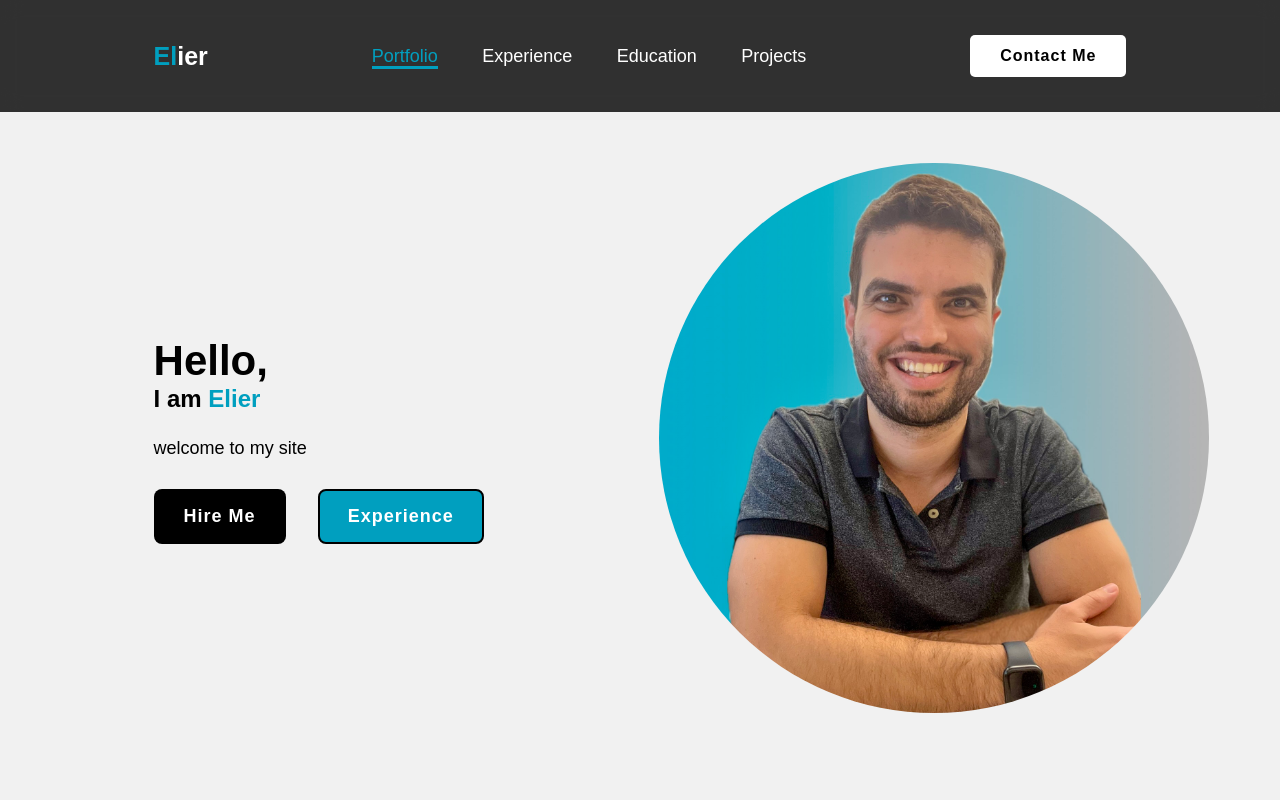
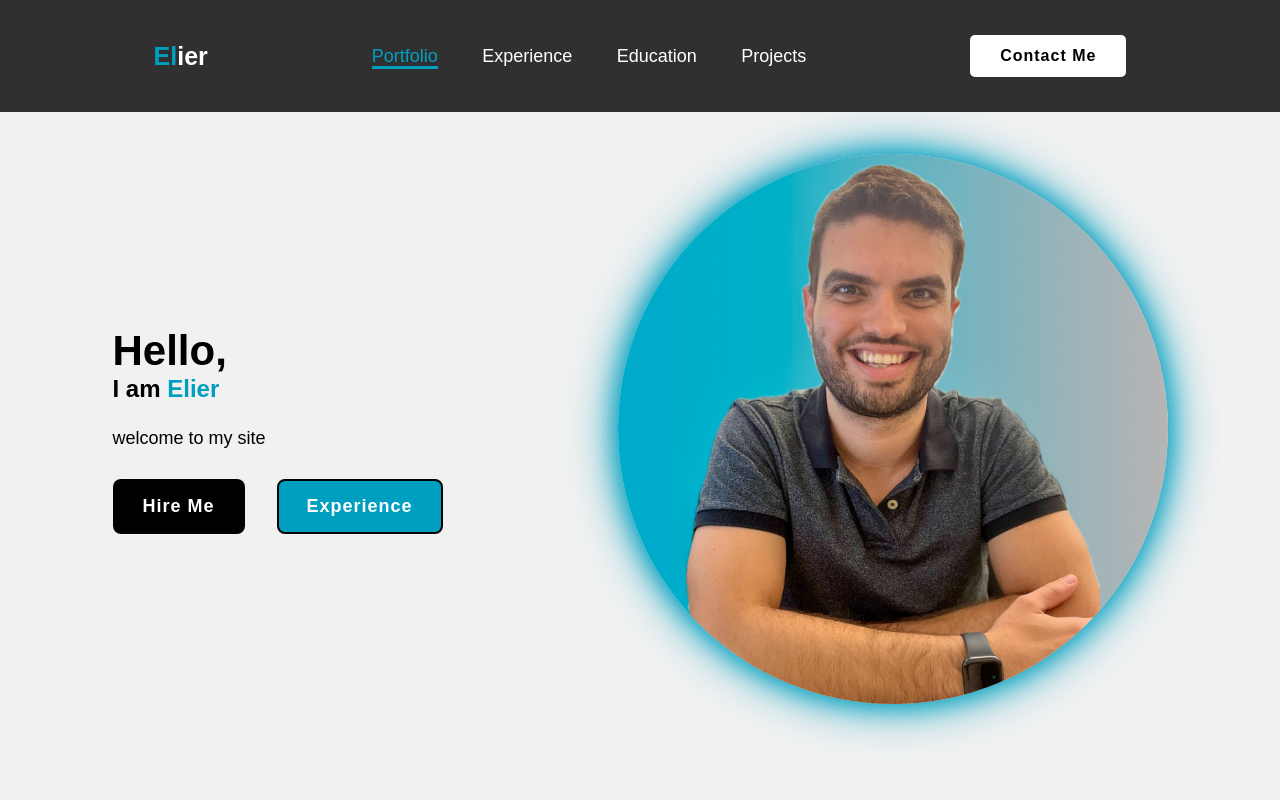
Before and after one commit to ElierEstopinan/Portfolio-Website, a plain HTML site: page index.html in a window 1280 px wide. Shown: the top 800 px of the page. Drawn offline with nearby package versions, Linux system fonts and the light colour scheme.

Commit message:
Refactor home section layout and enhance image styling

```diff
--- a/style.css
+++ b/style.css
@@ -63,13 +63,12 @@ span {
   color: white
 }
 .home{
-  width: 100%;
-  min-height: 110vh;
+  display: flex;
+  justify-content: center;
+  align-items: center;
+  padding: 12% 18%;
+  gap: 10em;
   background: rgb(241, 241, 241);
-  display: flex;
-  align-items: center;
-  gap: 10em;
-  padding: 30px 12%;
 }
 .home-content {
   max-width: 800px;
@@ -124,8 +123,11 @@ span {
   color: black;
 }
 .img-box img{
+  position: relative;
+  width: 550px;
+  box-shadow: 0 0 25px #009fbf,
+              0 0 50px #009fbf;
   border-radius: 50%;
-  width: 550px;
 }
 ::-webkit-scrollbar {
   width: 15px;
```
Also changed, not shown: index.html (+0 -2 lines).
